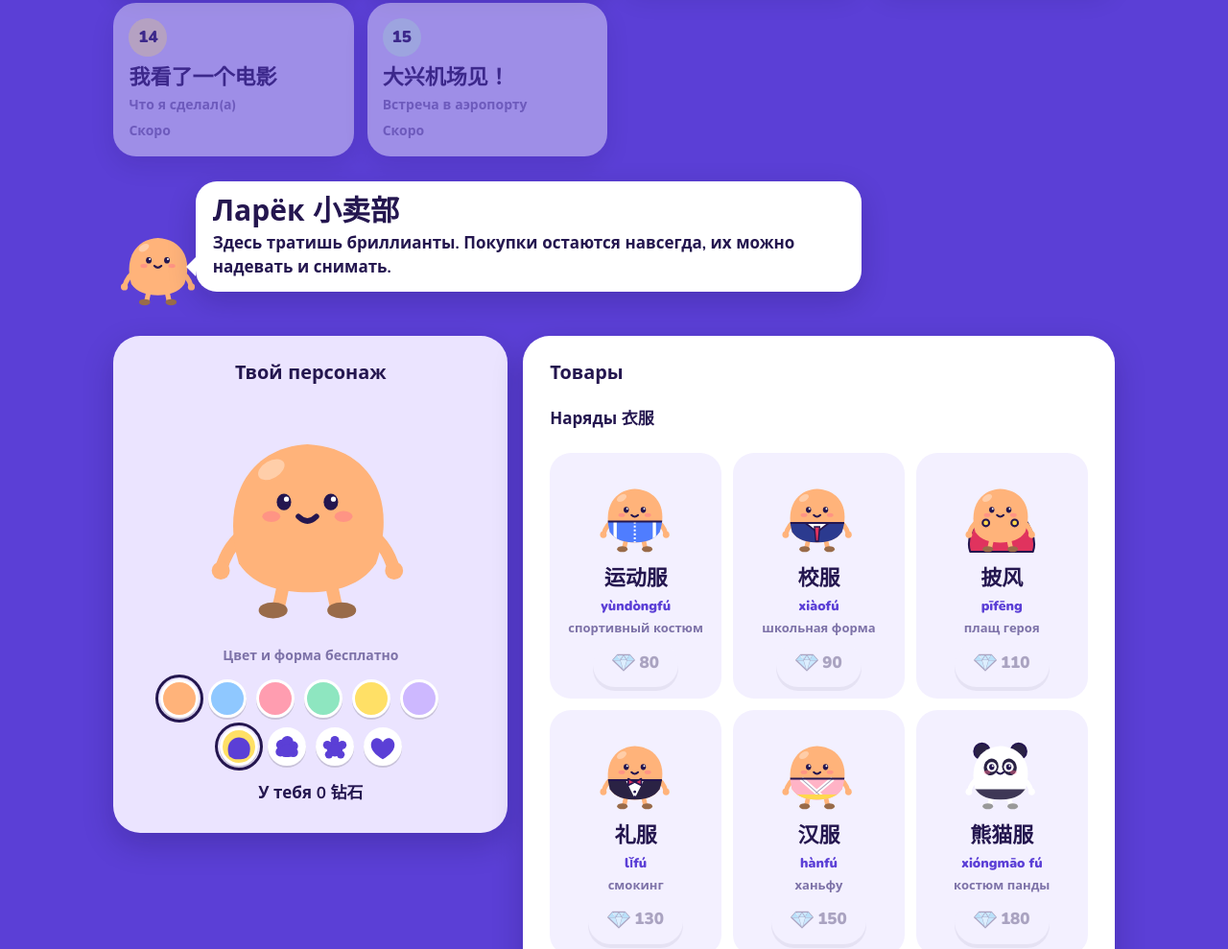
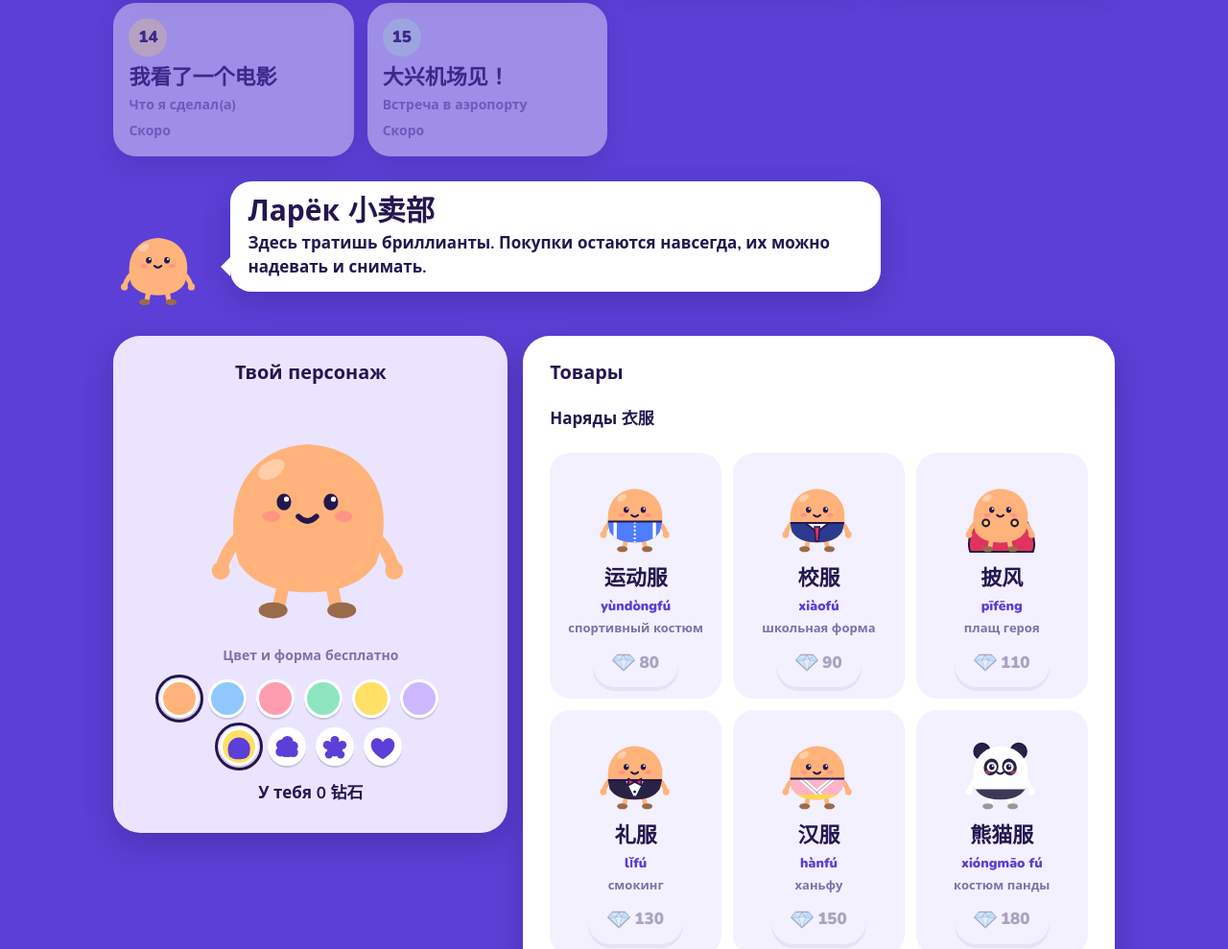
Before and after one commit to baolina-laoshi/hsk1-lessons, a plain HTML site: page index.html in a window 1280 px wide. Shown: the part 1517-2506 px from the top of the page at 96% size. Drawn offline with nearby package versions, Linux system fonts and the light colour scheme.

Commit message:
Подсказки не перекрывают персонажа
Co-Authored-By: Claude Opus 5.5 <noreply@anthropic.com>
Claude-Session: https://claude.ai/code/session_01FBFvpCDF8trc4GDhhUnPGD

```diff
--- a/index.html
+++ b/index.html
@@ -39,7 +39,7 @@ button:disabled{opacity:.35;pointer-events:none}
 main{max-width:1120px;margin:0 auto;padding:clamp(18px,3vw,36px) max(3vw,12px) 60px}
 .stage{display:none}.stage.on{display:block}
 .head{display:flex;flex-wrap:wrap;gap:14px;align-items:flex-end;margin-bottom:18px}
-.guide{display:flex;gap:6px;align-items:flex-end;margin-right:auto;max-width:780px}
+.guide{display:flex;gap:22px;align-items:flex-end;margin-right:auto;max-width:800px}.guide>[data-ch]{flex:0 0 100px;display:block}
 .guide .ch-svg{flex:none;width:96px;height:104px}
 .bubble{position:relative;background:#fff;color:#24164f;border-radius:22px;padding:12px 18px;box-shadow:0 10px 30px rgba(20,10,60,.2);margin-bottom:28px}
 .bubble:before{content:"";position:absolute;left:-10px;bottom:16px;border:10px solid transparent;border-right-color:#fff;border-left:0}
@@ -151,7 +151,7 @@ textarea{width:100%;min-height:150px;font:16px/1.45 Nunito,sans-serif;border:2px
 .foot{font-size:14px;opacity:.85;margin-top:28px}
 @media (max-width:860px){.cast{grid-template-columns:repeat(3,minmax(0,1fr))}.path{grid-template-columns:repeat(3,minmax(0,1fr))}.shop{grid-template-columns:1fr}}
 @media (max-width:760px){.lgrid{grid-template-columns:1fr}}
-@media (max-width:600px){.cast{grid-template-columns:repeat(2,minmax(0,1fr))}.path{grid-template-columns:repeat(2,minmax(0,1fr))}.guide .ch-svg{width:64px;height:70px}.pairs .zh{font-size:24px}.tile{font-size:26px}.line{grid-template-columns:minmax(0,1fr) auto}.line .ch-svg{display:none}.hud h1{width:100%}}
+@media (max-width:600px){.cast{grid-template-columns:repeat(2,minmax(0,1fr))}.path{grid-template-columns:repeat(2,minmax(0,1fr))}.guide .ch-svg{width:64px;height:70px}.guide>[data-ch]{flex-basis:66px}.guide{gap:16px}.pairs .zh{font-size:24px}.tile{font-size:26px}.line{grid-template-columns:minmax(0,1fr) auto}.line .ch-svg{display:none}.hud h1{width:100%}}
 @media (prefers-reduced-motion:reduce){*{transition:none!important}button:active{transform:none}}
 
 .cast{display:grid;grid-template-columns:repeat(7,minmax(0,1fr));gap:12px;margin:0 0 26px}.who1{justify-content:space-between}.who1 .bub{font-size:14px}
```
Also changed, not shown: l01.html (+2 -2 lines), l03.html (+2 -2 lines), l04.html (+2 -2 lines), l05.html (+2 -2 lines), l06.html (+2 -2 lines), l07.html (+2 -2 lines), l08.html (+2 -2 lines), l09.html (+2 -2 lines), l10.html (+2 -2 lines), l11.html (+2 -2 lines).
